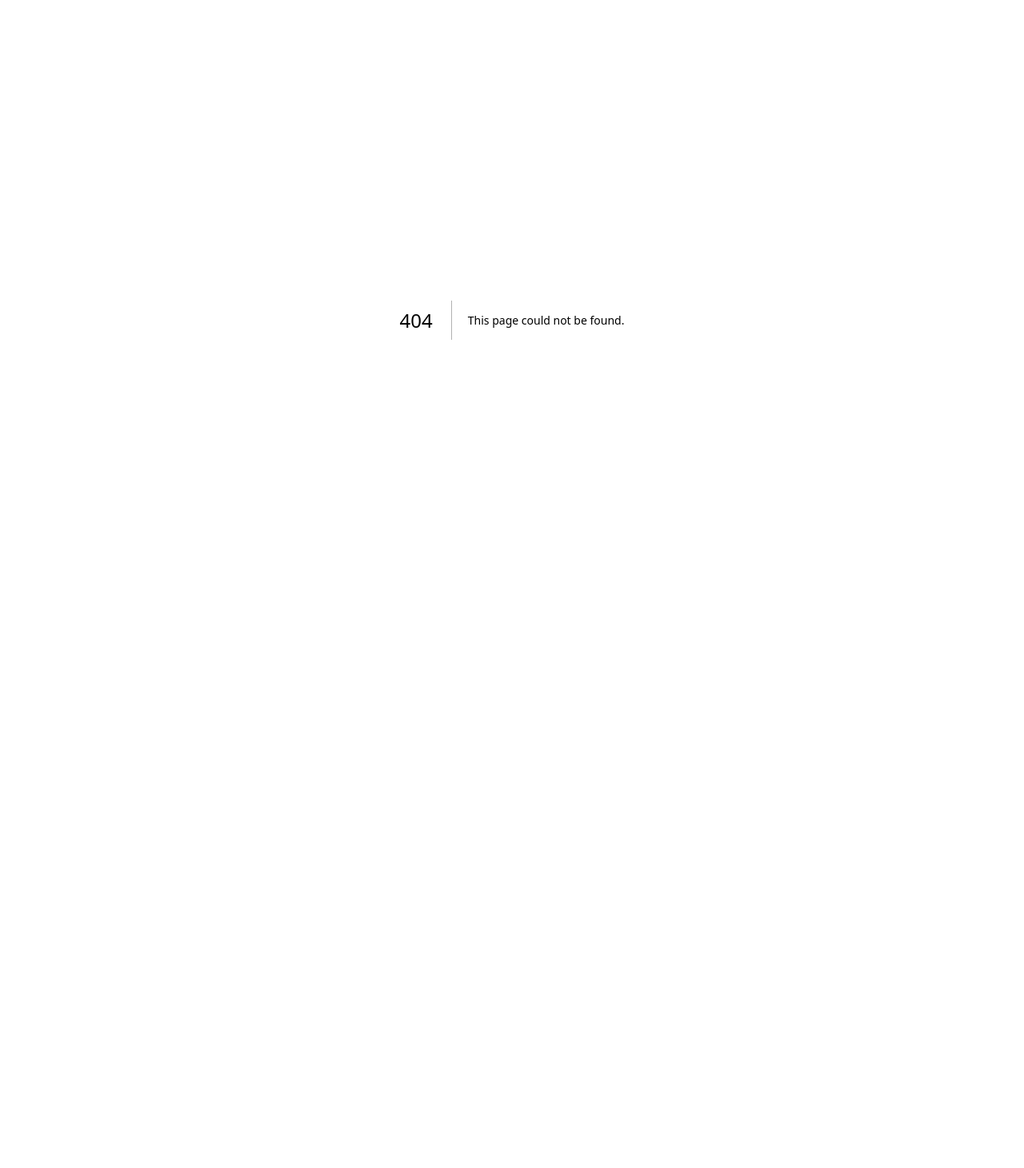
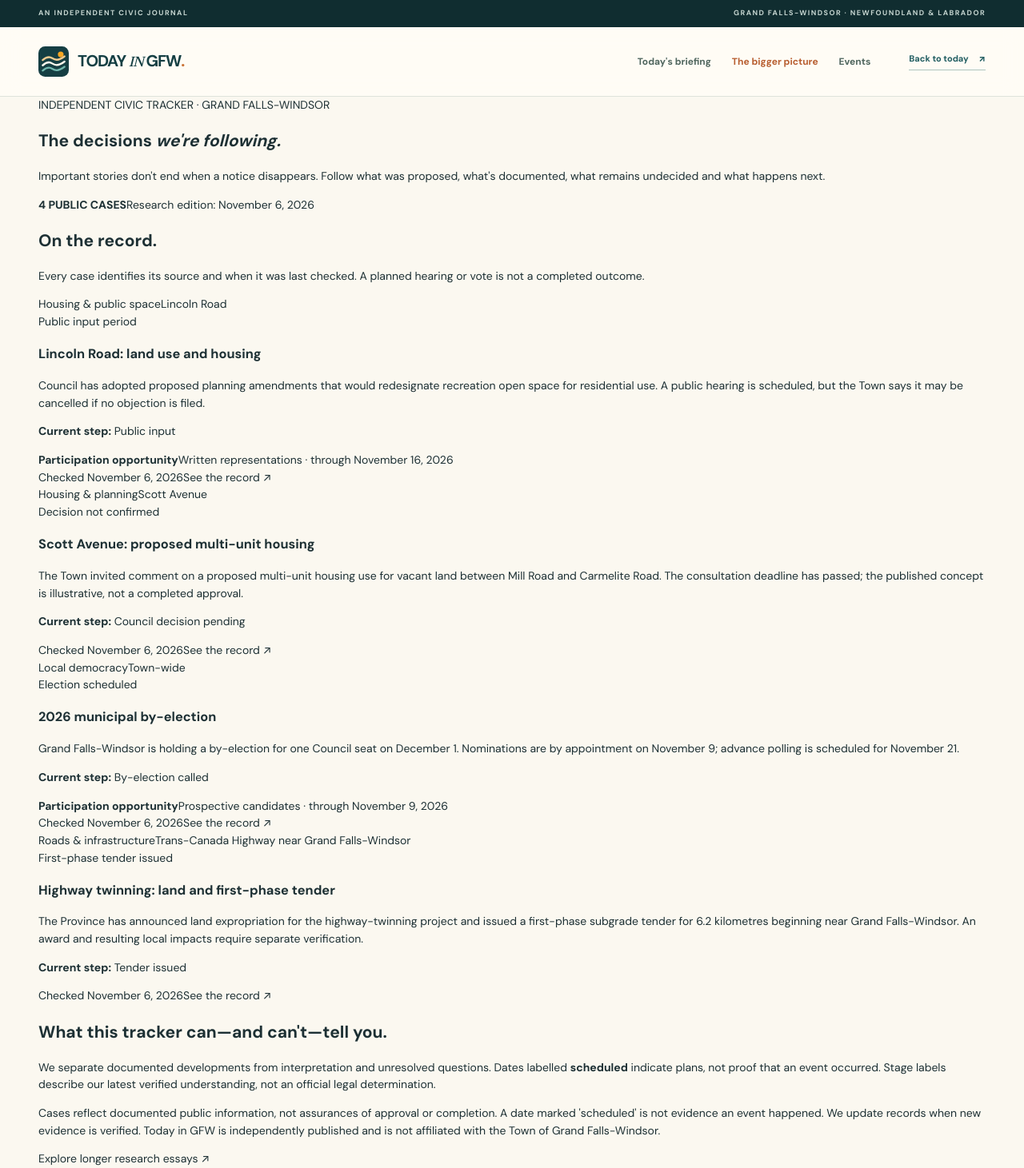
Before and after one commit to defford/today-in-gfw, a Next.js app: page /issues in a window 1280 px wide. Before the commit this address had no page. Shown: the whole page at 80% size. Before the commit the page ends 800 px from the top, so only its background shows below. Built offline with nearby package versions, Linux system fonts and the light colour scheme.

Commit message:
Add index of civic cases with progress stages and expiring participation cues

```diff
--- /dev/null
+++ b/app/issues/page.tsx
@@ -0,0 +1,51 @@
+import type { Metadata } from "next";
+import Link from "next/link";
+import JournalNav from "@/components/JournalNav";
+import { civicIssues, civicIssueData, issueActionIsActive, issueDate, gfwLocalDate } from "@/lib/civic-issues";
+
+export const metadata: Metadata = {
+  title: "Issues we're following | Today in GFW",
+  description: "Follow public decisions, proposals and developments affecting Grand Falls-Windsor, from first notice to documented outcome.",
+  alternates: { canonical: "/issues" },
+};
+export const dynamic = "force-dynamic";
+
+export default function CivicIssuesPage() {
+  const today = gfwLocalDate();
+  return <><JournalNav active="issues"/><main className="issue-page">
+    <section className="issue-intro">
+      <div className="wrap">
+        <span className="issue-eyebrow">INDEPENDENT CIVIC TRACKER · GRAND FALLS-WINDSOR</span>
+        <h1>The decisions <em>we're following.</em></h1>
+        <p>Important stories don't end when a notice disappears. Follow what was proposed, what's documented, what remains undecided and what happens next.</p>
+        <div className="issue-overview-line"><strong>{civicIssues.length} PUBLIC CASES</strong><span>Research edition: {issueDate(civicIssueData.edition)}</span></div>
+      </div>
+    </section>
+    <section className="issue-archive">
+      <div className="wrap">
+        <div className="issue-archive-heading"><h2>On the record.</h2><p>Every case identifies its source and when it was last checked. A planned hearing or vote is not a completed outcome.</p></div>
+        <div className="issue-card-grid">
+        {civicIssues.map(issue => <article className="issue-list-card" key={issue.slug}>
+          <div className="issue-list-meta"><span>{issue.theme}</span><span>{issue.location}</span></div>
+          <span className="issue-stage-label">{issue.status}</span>
+          <h3><Link href={`/issues/${issue.slug}`}>{issue.title}</Link></h3>
+          <p>{issue.summary}</p>
+          <div className="issue-stage-track" aria-label={`Stage: ${issue.stages[issue.currentStage]}`}>
+            {issue.stages.map((label,index) => <span key={label} className={index < issue.currentStage ? "done" : index === issue.currentStage ? "current" : ""} title={label}/>)}
+          </div>
+          <p className="issue-current"><strong>Current step:</strong> {issue.stages[issue.currentStage]}</p>
+          {issueActionIsActive(issue,today) && issue.action &&
+            <div className="issue-action-indicator"><strong>Participation opportunity</strong><span>{issue.action.title} · through {issueDate(issue.action.until)}</span></div>}
+          <div className="issue-list-footer"><span>Checked {issueDate(issue.lastChecked)}</span><Link href={`/issues/${issue.slug}`}>See the record ↗</Link></div>
+        </article>)}
+        </div>
+      </div>
+    </section>
+    <section className="issue-method"><div className="wrap">
+      <h2>What this tracker can—and can't—tell you.</h2>
+      <p>We separate documented developments from interpretation and unresolved questions. Dates labelled <strong>scheduled</strong> indicate plans, not proof that an event occurred. Stage labels describe our latest verified understanding, not an official legal determination.</p>
+      <p>{civicIssueData.editorialNote} Today in GFW is independently published and is not affiliated with the Town of Grand Falls-Windsor.</p>
+      <Link href="/bigger-picture">Explore longer research essays ↗</Link>
+    </div></section>
+  </main></>;
+}
```
